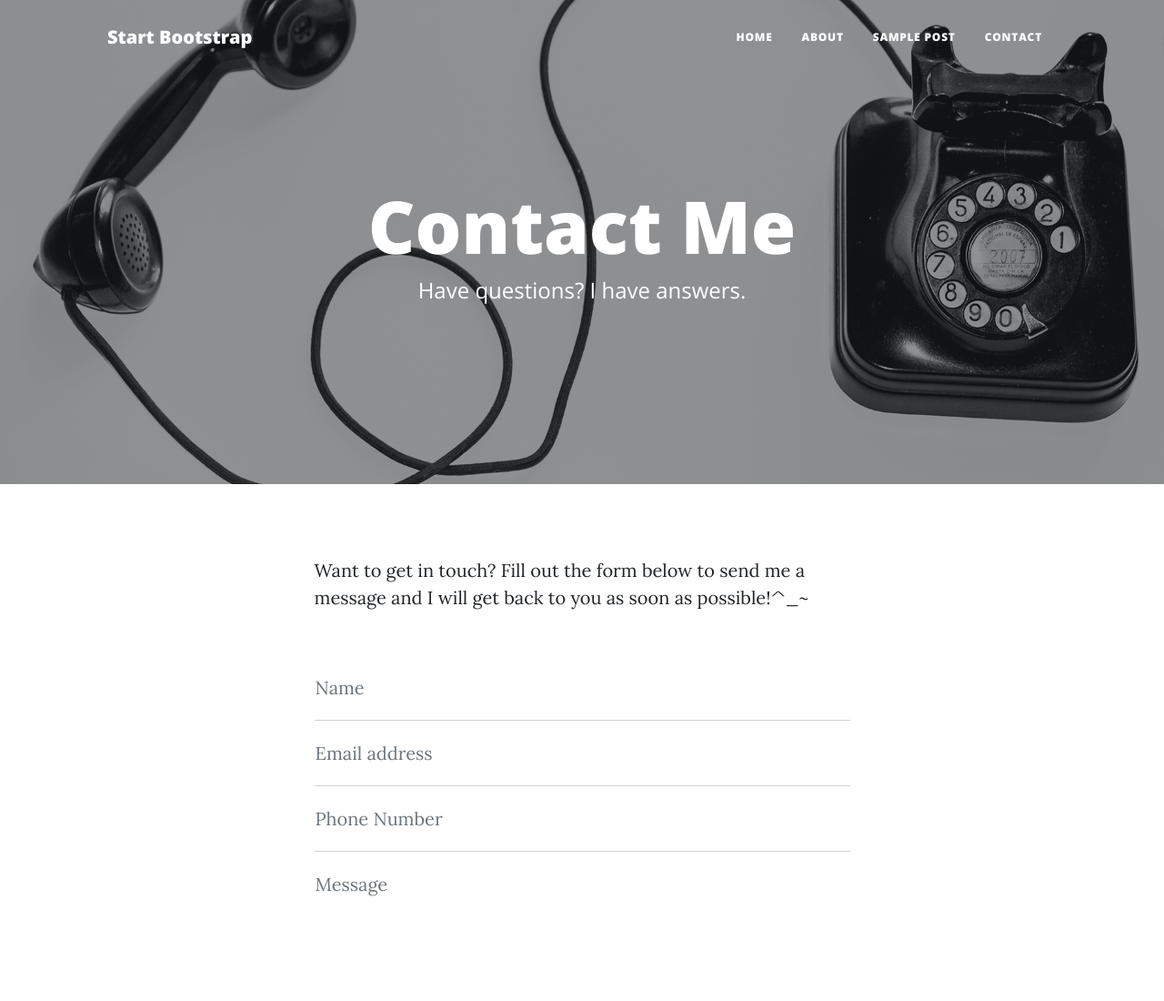
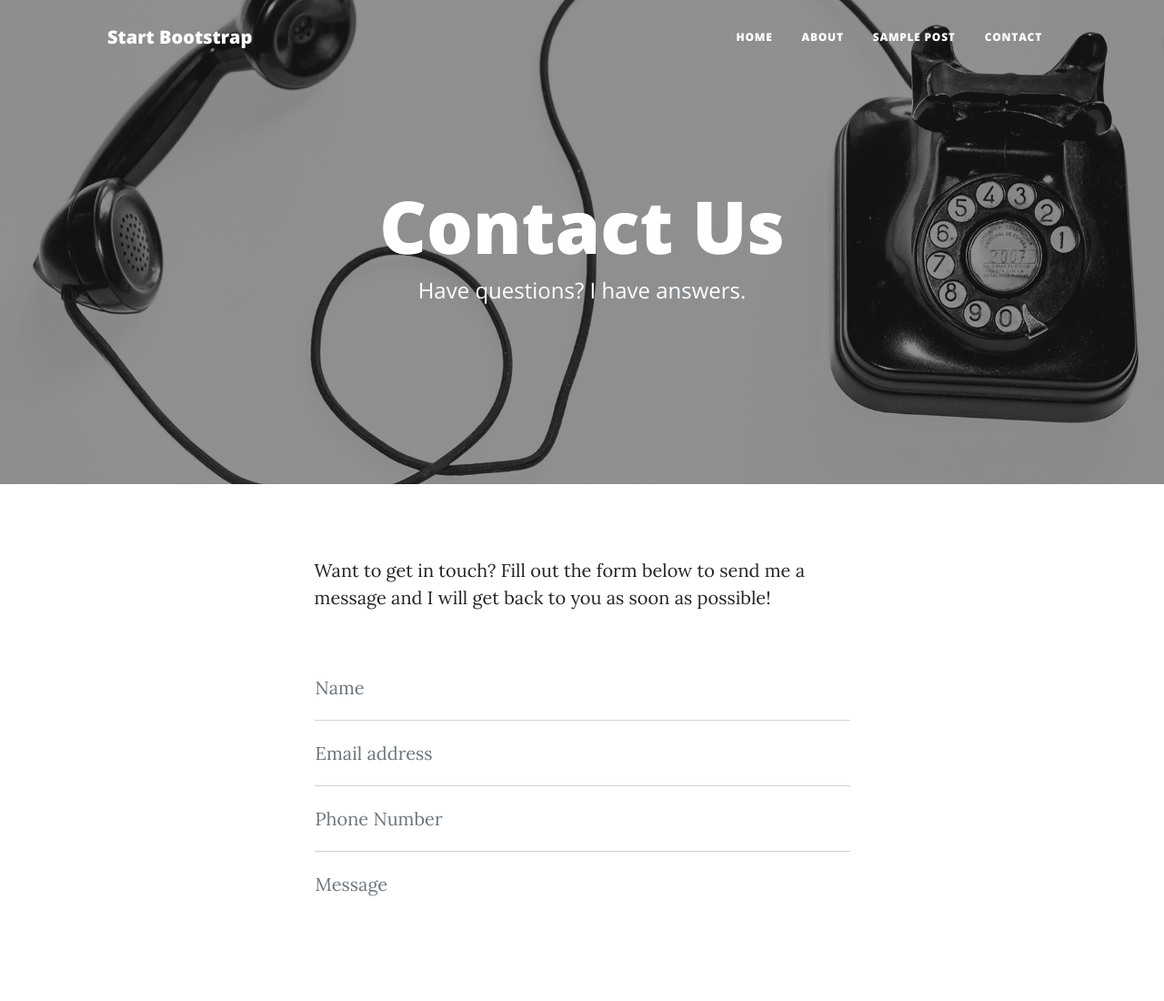
Before and after one commit to ibradiDev/myapp, a plain HTML site: page contact.html in a window 1280 px wide. Shown: the top 1100 px of the page at 91% size. Drawn offline with nearby package versions, Linux system fonts and the light colour scheme; a script that the page names is missing.

Commit message:
Fichier contact.html modifié

```diff
--- a/contact.html
+++ b/contact.html
@@ -40,7 +40,7 @@
                 <div class="row gx-4 gx-lg-5 justify-content-center">
                     <div class="col-md-10 col-lg-8 col-xl-7">
                         <div class="page-heading">
-                            <h1>Contact Me</h1>
+                            <h1>Contact Us</h1>
                             <span class="subheading">Have questions? I have answers.</span>
                         </div>
                     </div>
@@ -52,7 +52,7 @@
             <div class="container px-4 px-lg-5">
                 <div class="row gx-4 gx-lg-5 justify-content-center">
                     <div class="col-md-10 col-lg-8 col-xl-7">
-                        <p>Want to get in touch? Fill out the form below to send me a message and I will get back to you as soon as possible!^_~</p>
+                        <p>Want to get in touch? Fill out the form below to send me a message and I will get back to you as soon as possible!</p>
                         <div class="my-5">
                             <!-- * * * * * * * * * * * * * * *-->
                             <!-- * * SB Forms Contact Form * *-->
```
